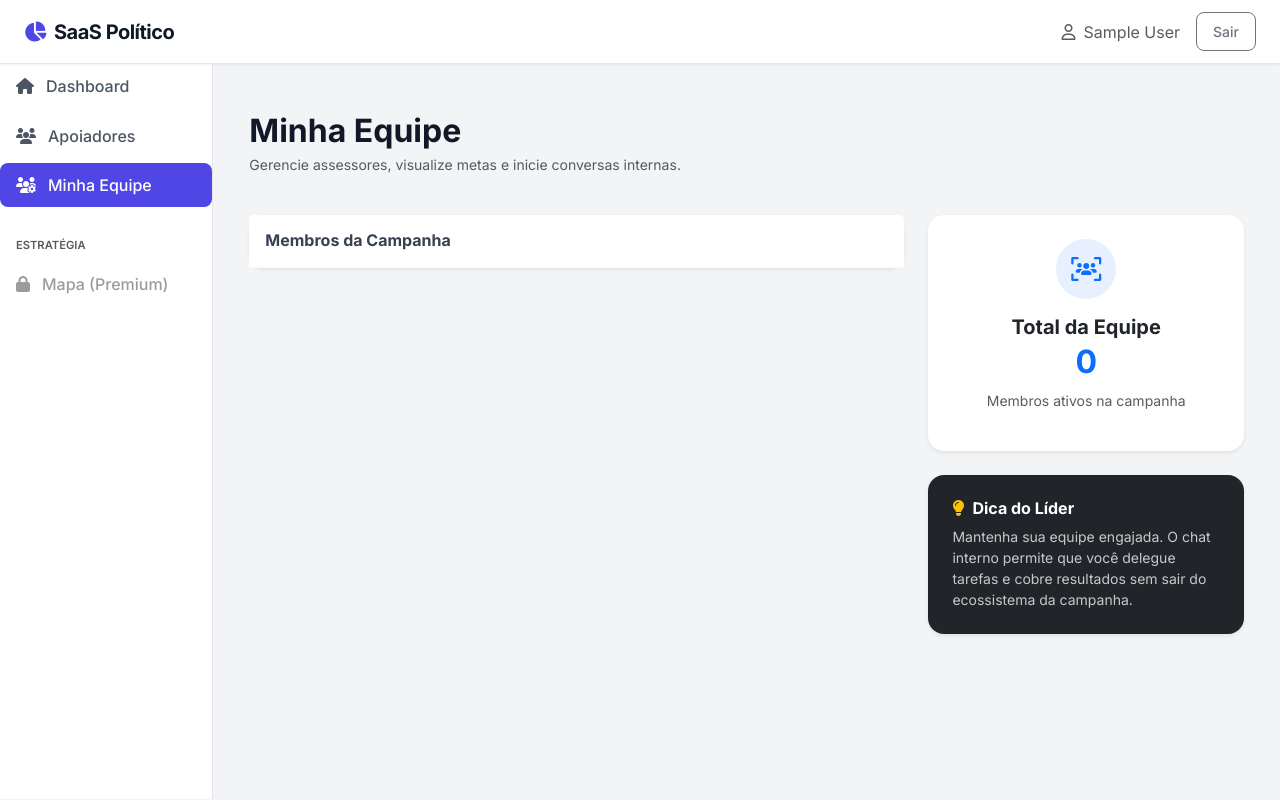
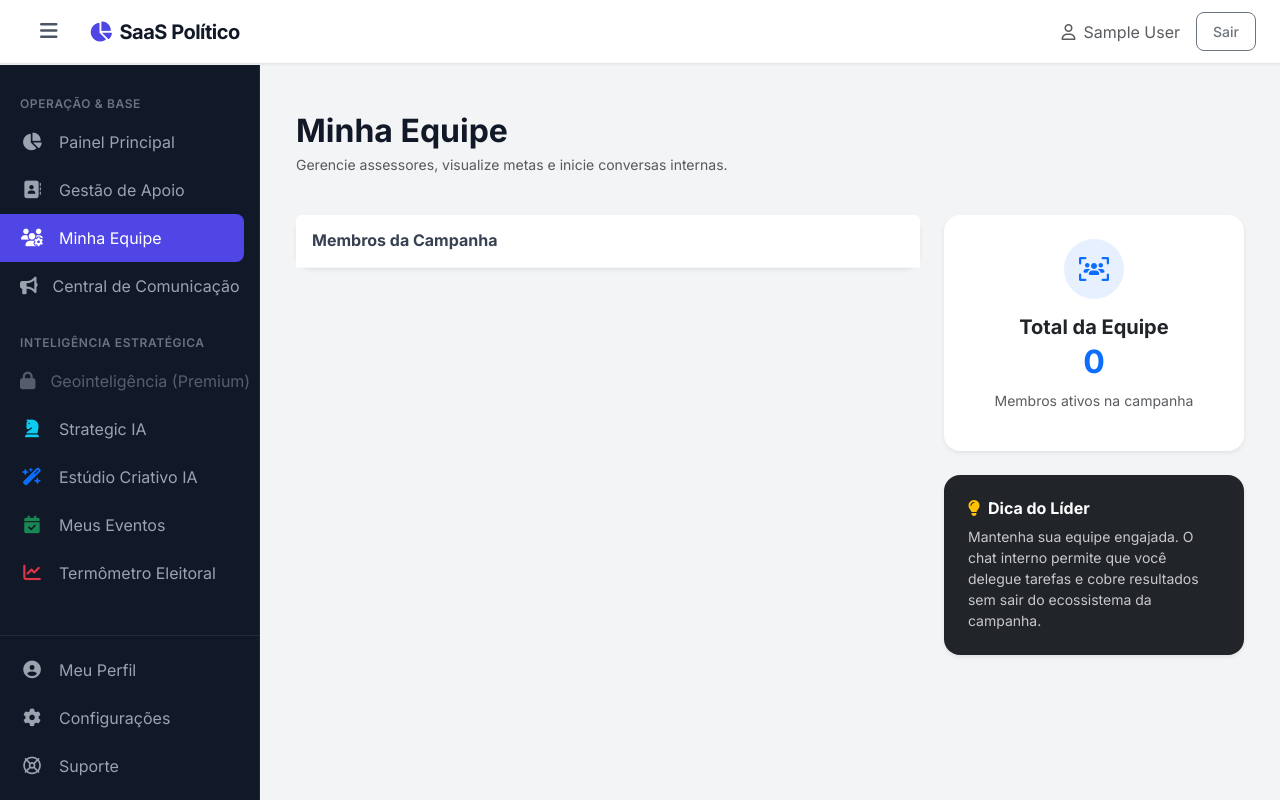
Before and after one commit to guibatist/app-candidatos, a Flask app: page /crm/equipe in a window 1280 px wide. Run offline with Flask 3, Linux system fonts and the light colour scheme; the visitor is signed in with stand-in values (Sample User, id 1); some libraries are stand-ins or nearby versions.

Commit message:
feat(ui/ux): componentizacao da sidebar dark premium e arquitetura retrátil de navegação
Contexto do Projeto: SaaS Multi-tenant de CRM Político. Backend Flask, Frontend Bootstrap 5 (SaaS Premium), Banco de Dados JSON.

Módulos Consolidados neste Push:

* Arquitetura de Front-end (Componentização): Migração da lógica de navegação para um arquivo independente (includes/sidebar.html), otimizando a manutenção e limpando o arquivo principal base.html. Refatoração completa do layout para suporte a Sidebar Retrátil (Collapsed Mode) com transições suaves em CSS Transitions.
* UX & Design High-End: Implementação de Sidebar Dark Mode estilo Vercel/SaaS B2B, garantindo contraste superior para os dados do B.I. Adoção de novas nomenclaturas estratégicas (Geointeligência, Copiloto Estratégico, Estúdio Criativo) para aumentar o valor percebido do produto. Restauração e proteção das classes globais de UI (.card, .btn-primary) garantindo que a identidade visual do B.I. permaneça intacta.
* Lógica de Navegação & Segurança: Implementação de controle de exibição dinâmica (Jinja2) para separar visão de superadmin e usuários de campanha. Injeção de JavaScript para reajuste automático de componentes (Event Resize) ao colapsar o menu, prevenindo quebras em gráficos e mapas.

```diff
--- a/app/templates/base.html
+++ b/app/templates/base.html
@@ -10,27 +10,53 @@
     <link rel="stylesheet" href="https://cdnjs.cloudflare.com/ajax/libs/font-awesome/6.4.0/css/all.min.css">
 
     <style>
-        body { font-family: 'Inter', sans-serif; background-color: #f3f4f6; color: #1f2937; }
-        .topbar { background-color: #ffffff; border-bottom: 1px solid #e5e7eb; box-shadow: 0 1px 2px 0 rgba(0, 0, 0, 0.05); padding: 12px 0; }
+        /* 1. SEUS ESTILOS ORIGINAIS INTACTOS (Reseta o B.I para o padrão Premium) */
+        body { font-family: 'Inter', sans-serif; background-color: #f3f4f6; color: #1f2937; margin: 0; overflow-x: hidden; }
+        .topbar { background-color: #ffffff; border-bottom: 1px solid #e5e7eb; box-shadow: 0 1px 2px 0 rgba(0, 0, 0, 0.05); padding: 12px 0; z-index: 1050; position: relative;}
         .topbar-brand { font-weight: 700; font-size: 1.25rem; color: #111827; text-decoration: none; letter-spacing: -0.5px; }
         .topbar-brand i { color: #4f46e5; }
-        .sidebar { background-color: #ffffff; border-right: 1px solid #e5e7eb; min-height: calc(100vh - 65px); padding: 24px 16px; }
-        .list-group-item { border: none; padding: 10px 16px; color: #4b5563; font-weight: 500; border-radius: 8px !important; margin-bottom: 6px; transition: all 0.2s ease; display: flex; align-items: center; gap: 12px; }
-        .list-group-item:hover { background-color: #f3f4f6; color: #111827; }
-        .list-group-item.active { background-color: #4f46e5; color: #ffffff; }
+
+        /* A MÁGICA DOS GRÁFICOS E BOTÕES VOLTOU AQUI: */
         .card { border: none; border-radius: 12px; box-shadow: 0 4px 6px -1px rgba(0, 0, 0, 0.1), 0 2px 4px -1px rgba(0, 0, 0, 0.06); background-color: #ffffff; }
         .btn { border-radius: 8px; font-weight: 500; padding: 8px 16px; transition: all 0.2s; }
         .btn-primary { background-color: #4f46e5; border-color: #4f46e5; }
+
+        /* 2. MECÂNICA DA NOVA SIDEBAR (Layout e Margens) */
+        #main-content {
+            margin-left: 260px; /* var(--sidebar-width) */
+            transition: margin-left 0.3s ease;
+            min-height: calc(100vh - 65px);
+        }
+
+        #main-content.expanded {
+            margin-left: 70px; /* var(--sidebar-collapsed-width) */
+        }
+
+        body.not-logged-in #main-content {
+            margin-left: 0;
+        }
+
+        @media (max-width: 768px) {
+            #main-content { margin-left: 70px; }
+        }
     </style>
 </head>
 
-<body>
+<body class="{% if not session.user_id %}not-logged-in{% endif %}">
 
     <header class="topbar sticky-top">
         <div class="container-fluid px-4 d-flex justify-content-between align-items-center">
+            <div class="d-flex align-items-center">
+                {% if session.user_id %}
+                <button class="btn btn-sm btn-light me-3 border-0 d-md-none d-lg-block" id="toggleSidebar" style="color:#4b5563; background: transparent;">
+                    <i class="fa-solid fa-bars fs-5"></i>
+                </button>
+                {% endif %}
                 <a href="/" class="topbar-brand">
                     <i class="fa-solid fa-chart-pie me-2"></i>SaaS Político
                 </a>
+            </div>
+
             <div class="d-flex align-items-center gap-3">
                 {% if session.user_id %}
                     <span class="text-muted text-sm"><i class="fa-regular fa-user me-2"></i>{{ session.nome }}</span>
@@ -40,56 +66,33 @@
         </div>
     </header>
 
-    <div class="container-fluid">
-        <div class="row">
     {% if session.user_id %}
-            <div class="col-md-2 p-0 sidebar d-none d-md-block">
-                <div class="list-group">
-
-                    {% if session.role != 'superadmin' %}
-                        <a href="/crm/" class="list-group-item text-decoration-none {% if request.endpoint == 'crm.dashboard_index' %}active{% endif %}">
-                            <i class="fa-solid fa-house w-20px"></i> Dashboard
-                        </a>
-                        <a href="/crm/apoiadores" class="list-group-item text-decoration-none {% if request.endpoint == 'crm.listar_apoiadores' %}active{% endif %}">
-                            <i class="fa-solid fa-users w-20px"></i> Apoiadores
-                        </a>
-                        <a href="/crm/equipe" class="list-group-item text-decoration-none {% if request.endpoint == 'crm.listar_equipe' %}active{% endif %}">
-                            <i class="fa-solid fa-users-gear w-20px"></i> Minha Equipe
-                        </a>
-
-                        <div class="mt-4 mb-2 px-3 text-uppercase text-muted" style="font-size: 0.7rem; font-weight: 600;">Estratégia</div>
-
-                        {% if permissoes.permite_mapa %}
-                        <a href="/crm/mapa" class="list-group-item text-decoration-none {% if request.endpoint == 'crm.mapa_bairros' %}active{% endif %}">
-                            <i class="fa-solid fa-map-location-dot w-20px"></i> Mapa de Bairros
-                        </a>
-                        {% else %}
-                        <a href="#" class="list-group-item text-decoration-none text-muted" style="opacity: 0.6; cursor: not-allowed;" title="Disponível no Plano Elite">
-                            <i class="fa-solid fa-lock w-20px"></i> Mapa (Premium)
-                        </a>
+        {% include 'includes/sidebar.html' %}
     {% endif %}
 
-                    {% else %}
-                        <div class="px-3 mb-3">
-                            <span class="badge bg-dark text-white w-100 py-2">ADMIN MASTER</span>
-                        </div>
-                        <a href="/master/dashboard" class="list-group-item text-decoration-none active">
-                            <i class="fa-solid fa-rocket w-20px"></i> Campanhas
-                        </a>
-                        <a href="/master/dashboard" class="list-group-item text-decoration-none">
-                            <i class="fa-solid fa-file-invoice-dollar w-20px"></i> Faturamento
-                        </a>
-                    {% endif %}
-                </div>
-            </div>
-            {% endif %}
-
-            <div class="{% if session.user_id %}col-md-10{% else %}col-12{% endif %} p-4 pt-5">
+    <div id="main-content">
+        <div class="container-fluid p-4 pt-5">
             {% block content %}{% endblock %}
-            </div>
         </div>
     </div>
 
     <script src="https://cdn.jsdelivr.net/npm/bootstrap@5.3.0/dist/js/bootstrap.bundle.min.js"></script>
+
+    <script>
+        document.addEventListener("DOMContentLoaded", function() {
+            const toggleBtn = document.getElementById('toggleSidebar');
+            const sidebar = document.getElementById('sidebar');
+            const mainContent = document.getElementById('main-content');
+
+            if (toggleBtn && sidebar) {
+                toggleBtn.addEventListener('click', function() {
+                    sidebar.classList.toggle('collapsed');
+                    mainContent.classList.toggle('expanded');
+
+                    setTimeout(() => { window.dispatchEvent(new Event('resize')); }, 300);
+                });
+            }
+        });
+    </script>
 </body>
 </html>
--- /dev/null
+++ b/app/templates/includes/sidebar.html
@@ -0,0 +1,161 @@
+<style>
+    /* Estilos da Sidebar Premium (Dark Mode) */
+    :root {
+        --sidebar-width: 260px;
+        --sidebar-collapsed-width: 70px;
+        --sidebar-bg: #111827;
+        --sidebar-hover: #1f2937;
+        --sidebar-text: #9ca3af;
+        --sidebar-active-text: #ffffff;
+        --sidebar-active-bg: #4f46e5; /* Corrigido para a sua cor primária original */
+    }
+
+    #sidebar {
+        width: var(--sidebar-width);
+        height: calc(100vh - 65px); /* Desconta a altura da topbar */
+        position: fixed;
+        top: 65px; /* Começa logo abaixo da topbar */
+        left: 0;
+        background-color: var(--sidebar-bg);
+        color: var(--sidebar-text);
+        transition: width 0.3s ease;
+        z-index: 1000;
+        display: flex;
+        flex-direction: column;
+        overflow-x: hidden;
+        border-right: 1px solid #1f2937;
+    }
+
+    #sidebar.collapsed { width: var(--sidebar-collapsed-width); }
+
+    .sidebar-nav { flex: 1; padding: 15px 0; overflow-y: auto; overflow-x: hidden; }
+
+    .nav-category {
+        font-size: 0.75rem;
+        text-transform: uppercase;
+        letter-spacing: 0.05em;
+        color: #6b7280;
+        margin: 15px 20px 5px;
+        white-space: nowrap;
+        font-weight: 600;
+    }
+
+    #sidebar.collapsed .nav-category { display: none; }
+
+    .nav-item {
+        display: flex;
+        align-items: center;
+        padding: 12px 20px;
+        color: var(--sidebar-text);
+        text-decoration: none;
+        transition: all 0.2s;
+        white-space: nowrap;
+        border-radius: 0 8px 8px 0;
+        margin-right: 15px;
+    }
+
+    .nav-item:hover { background-color: var(--sidebar-hover); color: var(--sidebar-active-text); }
+
+    .nav-item.active { background-color: var(--sidebar-active-bg); color: var(--sidebar-active-text); }
+
+    .nav-icon { width: 24px; font-size: 1.1rem; text-align: center; margin-right: 15px; }
+
+    #sidebar.collapsed .nav-text { display: none; }
+    #sidebar.collapsed .nav-item { justify-content: center; padding: 15px 0; border-radius: 0; margin-right: 0;}
+    #sidebar.collapsed .nav-icon { margin-right: 0; }
+
+    /* Área de bloqueio (Premium) */
+    .nav-item.locked { opacity: 0.5; cursor: not-allowed; }
+    .nav-item.locked:hover { background-color: transparent; color: var(--sidebar-text); }
+</style>
+
+<nav id="sidebar">
+    <div class="sidebar-nav">
+
+        {% if session.role == 'superadmin' %}
+            <div class="nav-category text-warning mb-3">Administração Master</div>
+
+            <a href="/master/dashboard" class="nav-item {% if 'master' in request.path %}active{% endif %}">
+                <i class="fa-solid fa-rocket nav-icon"></i>
+                <span class="nav-text">Campanhas</span>
+            </a>
+            <a href="#" class="nav-item">
+                <i class="fa-solid fa-file-invoice-dollar nav-icon"></i>
+                <span class="nav-text">Faturamento</span>
+            </a>
+
+        {% else %}
+
+            <div class="nav-category">Operação & Base</div>
+
+            <a href="/crm/" class="nav-item {% if request.endpoint == 'crm.dashboard_index' %}active{% endif %}">
+                <i class="fa-solid fa-chart-pie nav-icon"></i>
+                <span class="nav-text">Painel Principal</span>
+            </a>
+
+            <a href="/crm/apoiadores" class="nav-item {% if request.endpoint == 'crm.listar_apoiadores' %}active{% endif %}">
+                <i class="fa-solid fa-address-book nav-icon"></i>
+                <span class="nav-text">Gestão de Apoio</span>
+            </a>
+
+            <a href="/crm/equipe" class="nav-item {% if request.endpoint == 'crm.listar_equipe' %}active{% endif %}">
+                <i class="fa-solid fa-users-gear nav-icon"></i>
+                <span class="nav-text">Minha Equipe</span>
+            </a>
+
+            <a href="#" class="nav-item">
+                <i class="fa-solid fa-bullhorn nav-icon"></i>
+                <span class="nav-text">Central de Comunicação</span>
+            </a>
+
+            <div class="nav-category mt-4">Inteligência Estratégica</div>
+
+            {% if permissoes and permissoes.permite_mapa %}
+                <a href="/crm/mapa" class="nav-item {% if request.endpoint == 'crm.mapa_calor' or request.endpoint == 'crm.mapa_bairros' %}active{% endif %}">
+                    <i class="fa-solid fa-map-location-dot nav-icon text-warning"></i>
+                    <span class="nav-text">Geointeligência</span>
+                </a>
+            {% else %}
+                <a href="#" class="nav-item locked" title="Disponível no Plano Elite">
+                    <i class="fa-solid fa-lock nav-icon"></i>
+                    <span class="nav-text">Geointeligência (Premium)</span>
+                </a>
+            {% endif %}
+
+            <a href="#" class="nav-item">
+                <i class="fa-solid fa-chess-knight nav-icon text-info"></i>
+                <span class="nav-text">Strategic IA</span>
+            </a>
+
+            <a href="#" class="nav-item">
+                <i class="fa-solid fa-wand-magic-sparkles nav-icon text-primary"></i>
+                <span class="nav-text">Estúdio Criativo IA</span>
+            </a>
+
+            <a href="#" class="nav-item">
+                <i class="fa-solid fa-calendar-check nav-icon text-success"></i>
+                <span class="nav-text">Meus Eventos</span>
+            </a>
+
+            <a href="#" class="nav-item">
+                <i class="fa-solid fa-chart-line nav-icon text-danger"></i>
+                <span class="nav-text">Termômetro Eleitoral</span>
+            </a>
+        {% endif %}
+    </div>
+
+    <div class="sidebar-footer" style="border-top: 1px solid #1f2937; padding: 10px 0;">
+        <a href="#" class="nav-item">
+            <i class="fa-solid fa-user-circle nav-icon"></i>
+            <span class="nav-text">Meu Perfil</span>
+        </a>
+        <a href="#" class="nav-item">
+            <i class="fa-solid fa-gear nav-icon"></i>
+            <span class="nav-text">Configurações</span>
+        </a>
+        <a href="#" class="nav-item">
+            <i class="fa-regular fa-life-ring nav-icon"></i>
+            <span class="nav-text">Suporte</span>
+        </a>
+    </div>
+</nav>
```
Lines whose indentation alone changed are shown as unchanged.
